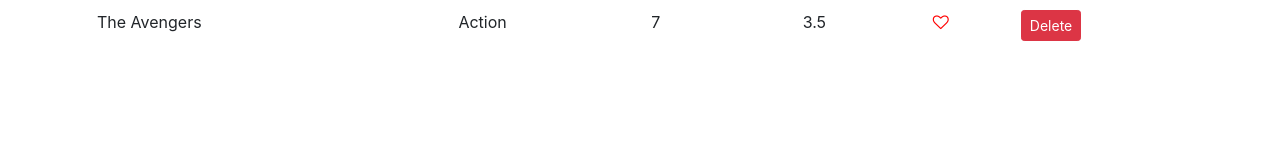
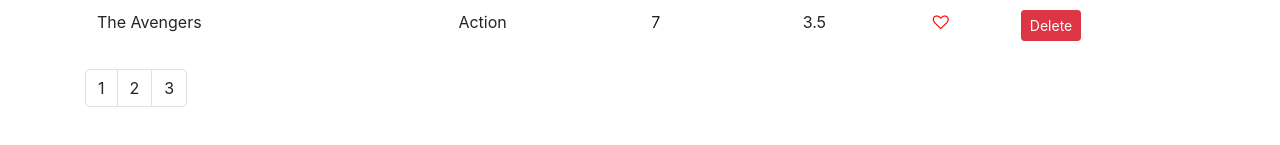
Before and after one commit to abhijitsamui/vidly-client, a React (Create React App) app: page / in a window 1280 px wide. Shown: the part 561-706 px from the top of the page. Built offline with nearby package versions, Linux system fonts and the light colour scheme.

Commit message:
Pagination setup

```diff
--- a/package.json
+++ b/package.json
@@ -5,6 +5,7 @@
   "dependencies": {
     "bootstrap": "^4.1.1",
     "font-awesome": "^4.7.0",
+    "lodash": "^4.17.0",
     "react": "^16.6.3",
     "react-dom": "^16.6.3",
     "react-scripts": "2.1.1"
--- /dev/null
+++ b/src/components/common/pagination.jsx
@@ -0,0 +1,24 @@
+import React from "react";
+import _ from "lodash";
+
+const Pagination = props => {
+  const { itemsCount, pageSize } = props;
+
+  const pagesCount = Math.ceil(itemsCount / pageSize);
+  if (pagesCount === 1) return null;
+  const pages = _.range(1, pagesCount + 1);
+
+  return (
+    <nav>
+      <ul className="pagination">
+        {pages.map(page => (
+          <li key={page} className="page-item">
+            <a className="page-link">{page}</a>
+          </li>
+        ))}
+      </ul>
+    </nav>
+  );
+};
+
+export default Pagination;
--- a/src/components/movies.jsx
+++ b/src/components/movies.jsx
@@ -1,10 +1,12 @@
 import React, { Component } from "react";
 import Like from "./common/like";
+import Pagination from "./common/pagination";
 import { getMovies } from "../services/fakeMovieService";
 
 class Movies extends Component {
   state = {
-    movies: getMovies()
+    movies: getMovies(),
+    pageSize: 4
   };
 
   handleDelete = movie => {
@@ -19,6 +21,10 @@
     movies[index] = { ...movies[index] };
     movies[index].liked = !movies[index].liked;
     this.setState({ movies });
+  };
+
+  handlePageChange = page => {
+    console.log(page);
   };
   render() {
     const { length: count } = this.state.movies;
@@ -63,6 +69,11 @@
             ))}
           </tbody>
         </table>
+        <Pagination
+          itemsCount={count}
+          pageSize={this.state.pageSize}
+          onPageChange={this.handlePageChange}
+        />
       </React.Fragment>
     );
   }
```
